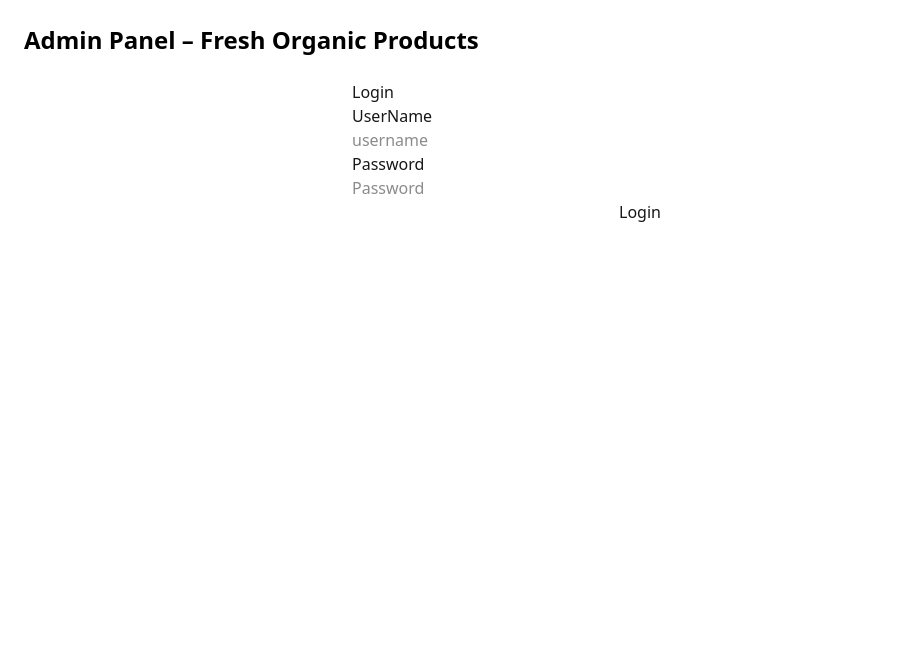
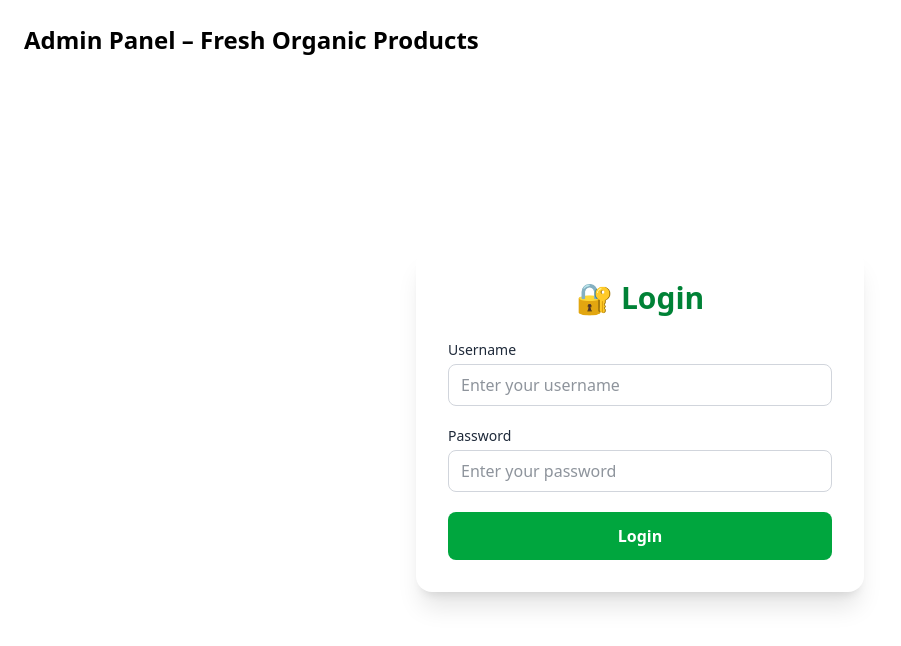
Before and after one commit to salman92-dev/grocery-admin, a Next.js app: page /login in a window 1280 px wide. Shown: the top 646 px of the page, without its empty margins (0-901 px from the left). Built offline with nearby package versions, Linux system fonts and the light colour scheme.

Commit message:
Add files via upload

```diff
--- a/src/app/login/page.js
+++ b/src/app/login/page.js
@@ -1,63 +1,90 @@
-'use client'
-import { useState,useEffect } from "react";
+"use client";
+
+import { useState } from "react";
 import { useRouter } from "next/navigation";
+
 const Login = () => {
-    const [username, setuserName] =useState("");
-    const [password, setPassword] =useState("");
-    const [error, setError] =useState(null);
+  const [username, setuserName] = useState("");
+  const [password, setPassword] = useState("");
+  const [error, setError] = useState(null);
   const router = useRouter();
-    // static credentials
-    const user = "@salman"
-    const userpass = "12345678"
-    const handleSubmit = async (e)=>{
+
+  // Static credentials
+  const user = "@salman";
+  const userpass = "12345678";
+
+  const handleSubmit = (e) => {
     e.preventDefault();
-        // const res = await fetch("/api/login",{
-        //     method : "Post",
-        //     headers : {
-        //         "content-Type" : "application/json"
-        //     },
-        //     body : JSON.stringify({username,password})
-        // });
-        if(username === user && password === userpass){
+
+    if (username === user && password === userpass) {
       router.push("/");
     } else {
-            // const data = await res.json();
-            setError("invalid credentials");
+      setError("❌ Invalid credentials");
     }
   };
 
   return (
-        <section>
-            <div className="max-w-xl mx-auto">
-                <h1>Login</h1>
-                <form className="flex flex-col">
-                    <label>UserName</label>
+    <section className="min-h-[85vh] flex items-center justify-center text-gray-800">
+      <div className="w-full max-w-md bg-white rounded-2xl shadow-xl p-8">
+        <h1 className="text-3xl font-bold text-center text-green-700 mb-6">
+          🔐 Login
+        </h1>
+
+        <form onSubmit={handleSubmit} className="space-y-5">
+          {/* Username */}
+          <div>
+            <label htmlFor="user" className="block text-sm font-medium mb-1">
+              Username
+            </label>
             <input
               type="text"
+              id="user"
               name="user"
-                        autoComplete="true"
-                        id="user"
-                        placeholder="username"
+              autoComplete="username"
+              placeholder="Enter your username"
               value={username}
-                        onChange={(e)=>{setuserName(e.target.value)}}
+              onChange={(e) => setuserName(e.target.value)}
+              className="w-full px-3 py-2 border border-gray-300 rounded-lg focus:ring-2 focus:ring-green-500 outline-none"
+              required
             />
-                    <label>Password</label>
+          </div>
+
+          {/* Password */}
+          <div>
+            <label htmlFor="password" className="block text-sm font-medium mb-1">
+              Password
+            </label>
             <input
               type="password"
+              id="password"
               name="password"
-                      autoComplete="true"
-                      id="password"
-                      placeholder="Password"
+              autoComplete="current-password"
+              placeholder="Enter your password"
               value={password}
-                      onChange={(e) => {setPassword(e.target.value)}}
+              onChange={(e) => setPassword(e.target.value)}
+              className="w-full px-3 py-2 border border-gray-300 rounded-lg focus:ring-2 focus:ring-green-500 outline-none"
+              required
             />
-                    <button type="submit" onClick={handleSubmit}>
+          </div>
+
+          {/* Error Message */}
+          {error && (
+            <p className="text-red-500 text-sm text-center font-medium">
+              {error}
+            </p>
+          )}
+
+          {/* Submit */}
+          <button
+            type="submit"
+            className="w-full py-3 bg-green-600 text-white font-semibold rounded-lg hover:bg-green-700 transition cursor-pointer"
+          >
             Login
           </button>
         </form>
-                {error && <p className="text-red-500">{error}</p>}
       </div>
     </section>
-    )
-}
+  );
+};
+
 export default Login;
```
Lines whose indentation alone changed are shown as unchanged.
